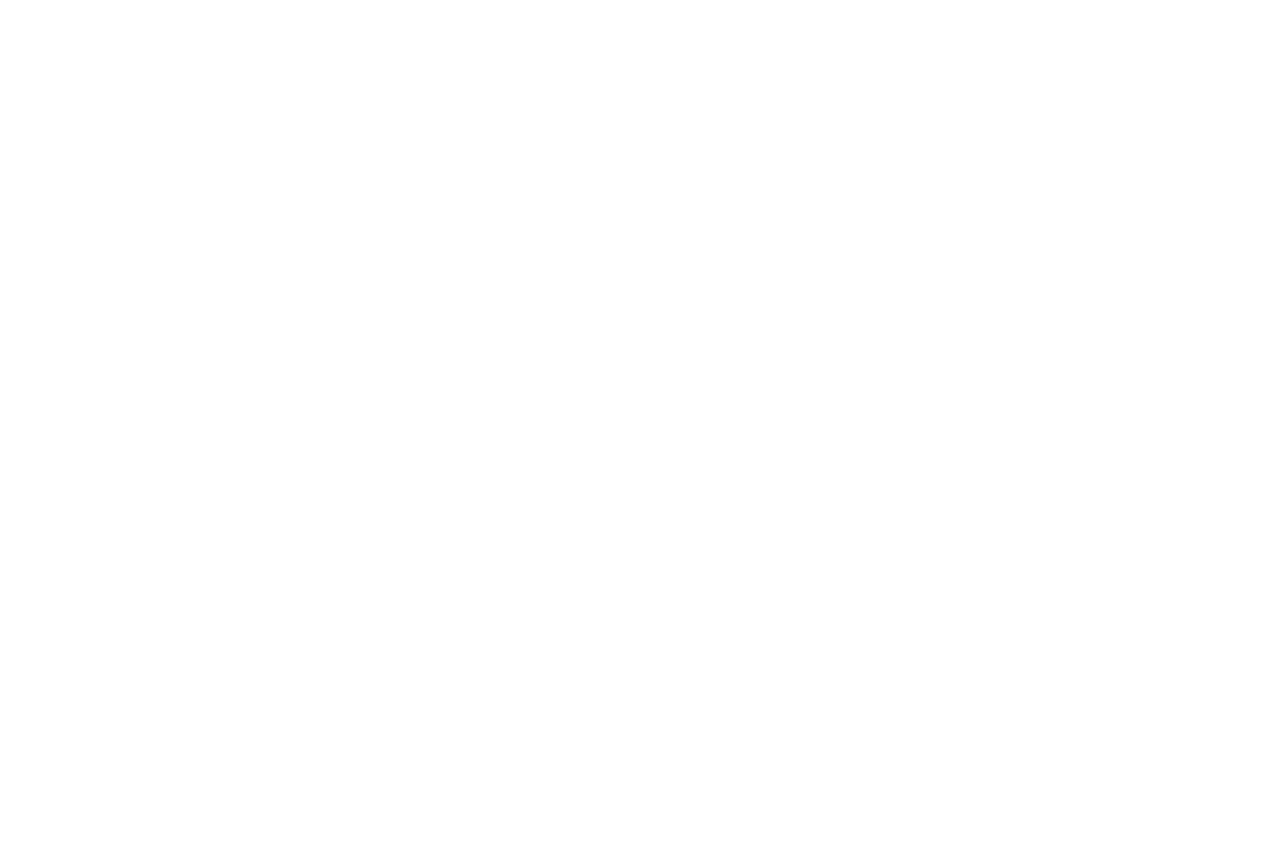
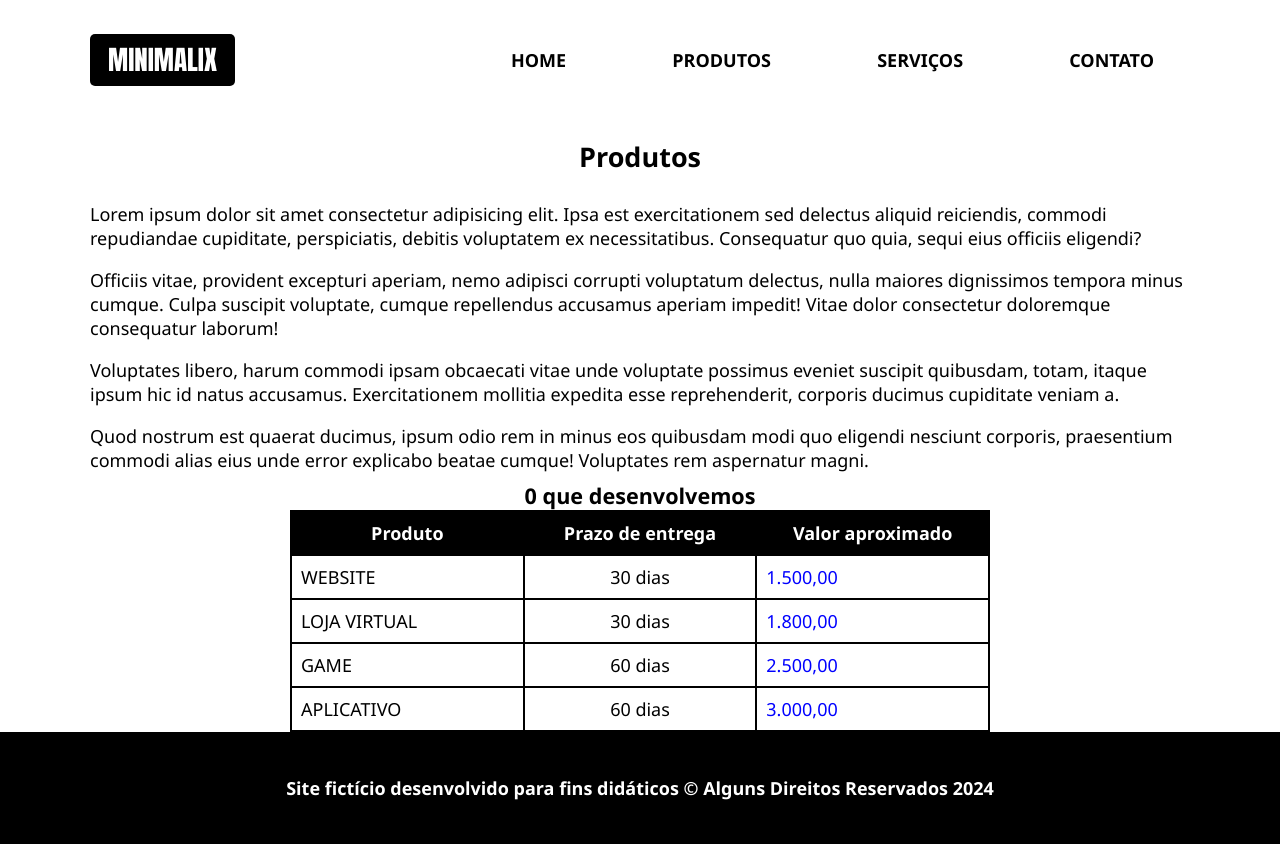
Before and after one commit to IsabellePacheco/SiteMultPaginas_IsabellePacheco, a plain HTML site: page produtos.html in a window 1280 px wide. Before the commit the page ends 800 px from the top, so only its background shows below. Drawn offline with Linux system fonts and the light colour scheme.

Commit message:
produtos

```diff
--- a/produtos.html
+++ b/produtos.html
@@ -1,17 +1,74 @@
+
 <!DOCTYPE html>
 <html lang="pt-br">
 <head>
     <meta charset="UTF-8">
     <meta http-equiv="X-UA-Compatible" content="IE=edge">
     <meta name="viewport" content="width=device-width, initial-scale=1.0">
-    <title>Minimalix - Produtos</title>
+    <title>Minimalix - Desenvolvimento Web</title>
     <!-- Favicon -->
     <link rel="shortcut icon" href="imagens/favicon.png" type="image/x-icon">
     <!-- CSS Externo -->
     <link rel="stylesheet" href="css/style.css">
+    <!-- Iniciando área do cabeçalho -->
+<header>
 
-</head>
-<body>
+    <div class="limitador">
+        <!-- Logotipo -->
+        <h1><a href="index.html" title="Página inicial">Minimalix</a></h1>
 
+        <!-- Menu que aparece ao clicar no botão ou em telas maiores -->
+        <nav>
+            <ul class="menu">
+                <li><a href="index.html" title="página inicial">Home</a></li>
+                <li><a href="produtos.html" title="conheça nossos produtos">Produtos</a></li>
+                <li><a href="servicos.html" title="da criacão de site a loja virtual, conheça nossos serviços">Serviços</a></li>
+                <li><a href="contato.html" title="fale com a equipe">Contato</a></li>
+            </ul>
+        </nav>
+    </div>
+</header>
+<!-- Area de conteudo principal -->
+<main>
+    <section class="limitador conteuda">
+        <h2>Produtos</h2>
+            <p>Lorem ipsum dolor sit amet consectetur adipisicing elit. Ipsa est exercitationem sed delectus aliquid reiciendis, commodi repudiandae cupiditate, perspiciatis, debitis voluptatem ex necessitatibus. Consequatur quo quia, sequi eius officiis eligendi?</p>
+            <p>Officiis vitae, provident excepturi aperiam, nemo adipisci corrupti voluptatum delectus, nulla maiores dignissimos tempora minus cumque. Culpa suscipit voluptate, cumque repellendus accusamus aperiam impedit! Vitae dolor consectetur doloremque consequatur laborum!</p>
+            <p>Voluptates libero, harum commodi ipsam obcaecati vitae unde voluptate possimus eveniet suscipit quibusdam, totam, itaque ipsum hic id natus accusamus. Exercitationem mollitia expedita esse reprehenderit, corporis ducimus cupiditate veniam a.</p>
+            <p>Quod nostrum est quaerat ducimus, ipsum odio rem in minus eos quibusdam modi quo eligendi nesciunt corporis, praesentium commodi alias eius unde error explicabo beatae cumque! Voluptates rem aspernatur magni.</p>
+            <table>
+                <caption>0 que desenvolvemos</caption>
+            <tr>
+                <th>Produto</th>
+                <th>Prazo de entrega</th>
+                <th>Valor aproximado</th>
+            </tr>
+            <tr>
+                <td>Website</td>
+                <td>30 dias</td>
+                <td>1.500,00</td>
+            </tr>
+            <tr>
+                <td>Loja Virtual</td>
+                <td>30 dias</td>
+                <td>1.800,00</td>
+            </tr>
+            <tr>
+                <td>Game</td>
+                <td>60 dias</td>
+                <td>2.500,00</td>
+            </tr>
+            <tr>
+                <td>Aplicativo</td>
+                <td>60 dias</td>
+                <td>3.000,00</td>
+            </tr>
+        </table>
+    </section>
+</main>
+<!-- Footer -->
+<footer>
+    <p>Site fictício desenvolvido para fins didáticos &copy; Alguns Direitos Reservados 2024</p>
+</footer>
 </body>
 </html>
```
